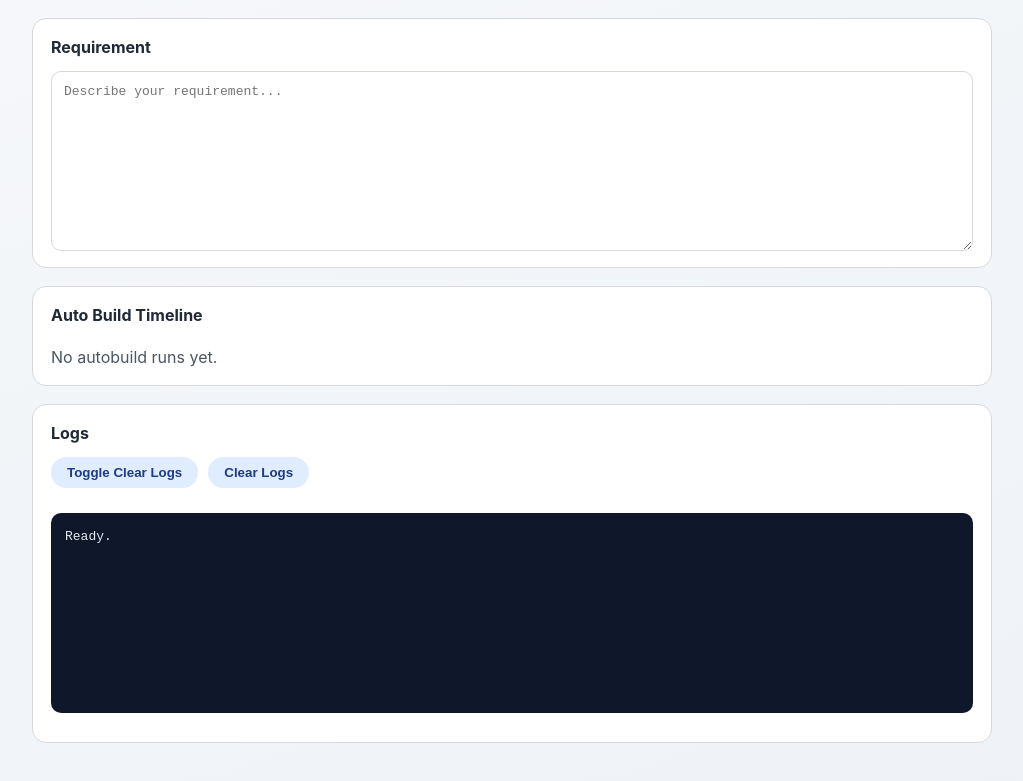
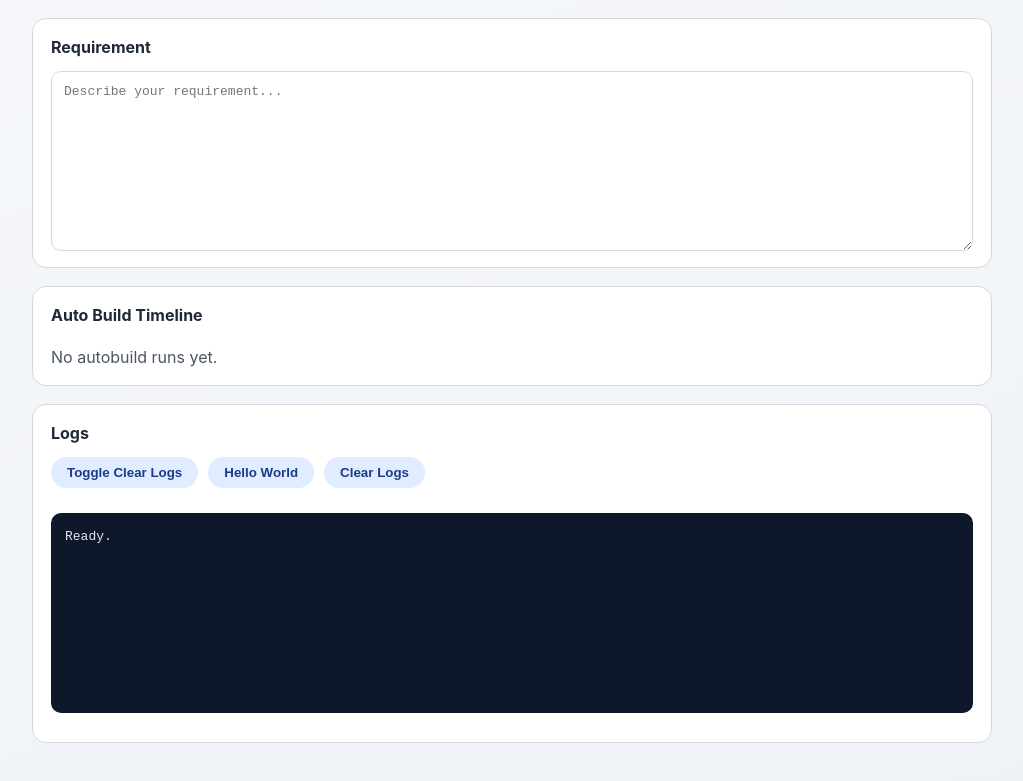
Before and after one commit to eickegao/ai-dev-orchestrator, a React (Vite) app: page / in a window 1280 px wide. Shown: the part 587-1368 px from the top of the page, without its empty margins (128-1151 px from the left). Built offline with nearby package versions, Linux system fonts and the light colour scheme.

Commit message:
Update App.tsx

```diff
--- a/src/renderer/App.tsx
+++ b/src/renderer/App.tsx
@@ -738,6 +738,18 @@ const App = () => {
           >
             Toggle Clear Logs
           </button>
+          <button
+            className="secondary"
+            onClick={() =>
+              appendLog({
+                id: `${Date.now()}-hello-click`,
+                text: "Hello clicked\n",
+                source: "system"
+              })
+            }
+          >
+            Hello World
+          </button>
           {showClearLogs && (
             <button className="secondary" onClick={clearLogs} disabled={!logEntries.length}>
               Clear Logs
```
